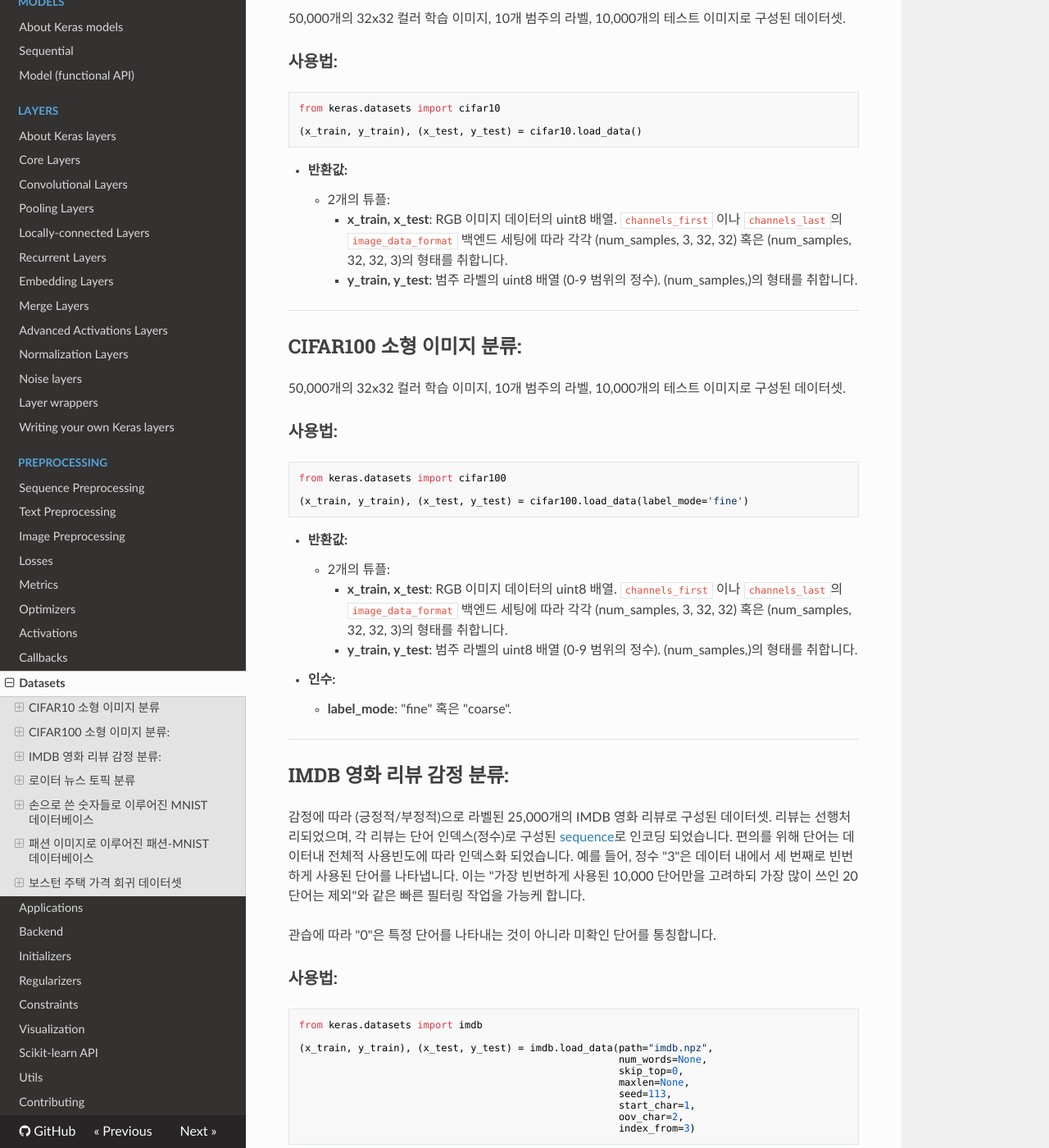
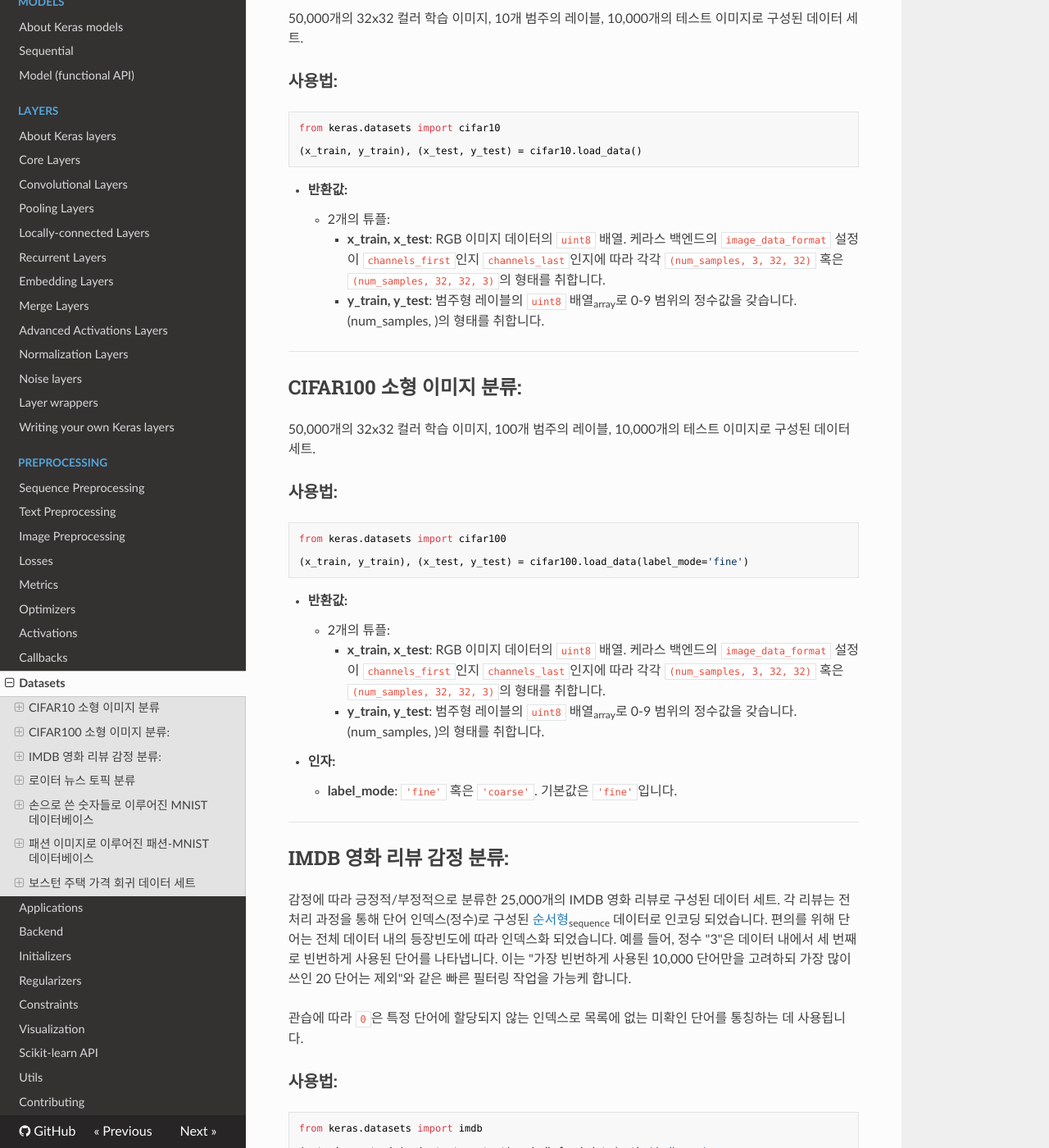
Before and after one commit to keras-team/keras-docs-ko, an MkDocs documentation site: the page built from sources/datasets.md, in a window 1280 px wide and 1400 px high, scrolled down 211 px. Shown: the whole window at 82% size. Built offline with MkDocs 1.6.1, drawn with Linux system fonts in a browser that asks for light colours; nearby versions of some CDN libraries; some of the changed text lies outside the part shown.

Commit message:
Update datasets.md
- 라벨 -> 레이블.
- 따옴표 수정.
- 콜론 (:) 수정.
- substring 추가.
- 데이터 타입 하이라이팅.
- 문장을 약간 설명 형식으로 풀어서 썼습니다.

````diff
--- a/sources/datasets.md
+++ b/sources/datasets.md
@@ -1,8 +1,8 @@
-# 데이터 셋
+# 데이터 세트
 
 ## CIFAR10 소형 이미지 분류
 
-50,000개의 32x32 컬러 학습 이미지, 10개 범주의 라벨, 10,000개의 테스트 이미지로 구성된 데이터셋.
+50,000개의 32x32 컬러 학습 이미지, 10개 범주의 레이블, 10,000개의 테스트 이미지로 구성된 데이터 세트.
 
 ### 사용법:
 
@@ -14,15 +14,15 @@
 
 - __반환값:__
     - 2개의 튜플:
-        - __x_train, x_test__: RGB 이미지 데이터의 uint8 배열. `channels_first` 이나 `channels_last`의 `image_data_format` 백엔드 세팅에 따라 각각 (num_samples, 3, 32, 32) 혹은 (num_samples, 32, 32, 3)의 형태를 취합니다.
-        - __y_train, y_test__: 범주 라벨의 uint8 배열 (0-9 범위의 정수). (num_samples,)의 형태를 취합니다.
+        - __x_train, x_test__: RGB 이미지 데이터의 `uint8` 배열. 케라스 백엔드의 `image_data_format` 설정이 `channels_first`인지 `channels_last`인지에 따라 각각 `(num_samples, 3, 32, 32)` 혹은 `(num_samples, 32, 32, 3)`의 형태를 취합니다.
+        - __y_train, y_test__: 범주형 레이블의 `uint8` 배열<sub>array</sub>로 0-9 범위의 정수값을 갖습니다. (num_samples, )의 형태를 취합니다.
 
 
 ---
 
 ## CIFAR100 소형 이미지 분류:
 
-50,000개의 32x32 컬러 학습 이미지, 10개 범주의 라벨, 10,000개의 테스트 이미지로 구성된 데이터셋.
+50,000개의 32x32 컬러 학습 이미지, 100개 범주의 레이블, 10,000개의 테스트 이미지로 구성된 데이터 세트.
 
 ### 사용법:
 
@@ -34,28 +34,28 @@
 
 - __반환값:__
     - 2개의 튜플:
-        - __x_train, x_test__: RGB 이미지 데이터의 uint8 배열. `channels_first` 이나 `channels_last`의 `image_data_format` 백엔드 세팅에 따라 각각 (num_samples, 3, 32, 32) 혹은 (num_samples, 32, 32, 3)의 형태를 취합니다.
-        - __y_train, y_test__: 범주 라벨의 uint8 배열 (0-9 범위의 정수). (num_samples,)의 형태를 취합니다.
+        - __x_train, x_test__: RGB 이미지 데이터의 `uint8` 배열. 케라스 백엔드의 `image_data_format` 설정이 `channels_first`인지 `channels_last`인지에 따라 각각 `(num_samples, 3, 32, 32)` 혹은 `(num_samples, 32, 32, 3)`의 형태를 취합니다.
+        - __y_train, y_test__: 범주형 레이블의 `uint8` 배열<sub>array</sub>로 0-9 범위의 정수값을 갖습니다. (num_samples, )의 형태를 취합니다.
 
-- __인수:__
+- __인자:__
 
-    - __label_mode__: "fine" 혹은 "coarse".
+    - __label_mode__: `'fine'` 혹은 `'coarse'`. 기본값은 `'fine'`입니다.
 
 
 ---
 
 ## IMDB 영화 리뷰 감정 분류:
 
-감정에 따라 (긍정적/부정적)으로 라벨된 25,000개의 IMDB 영화 리뷰로 구성된 데이터셋. 리뷰는 선행처리되었으며, 각 리뷰는 단어 인덱스(정수)로 구성된 [sequence](preprocessing/sequence.md)로 인코딩 되었습니다. 편의를 위해 단어는 데이터내 전체적 사용빈도에 따라 인덱스화 되었습니다. 예를 들어, 정수 "3"은 데이터 내에서 세 번째로 빈번하게 사용된 단어를 나타냅니다. 이는 "가장 빈번하게 사용된 10,000 단어만을 고려하되 가장 많이 쓰인 20 단어는 제외"와 같은 빠른 필터링 작업을 가능케 합니다.
+감정에 따라 긍정적/부정적으로 분류한 25,000개의 IMDB 영화 리뷰로 구성된 데이터 세트. 각 리뷰는 전처리 과정을 통해 단어 인덱스(정수)로 구성된 [순서형](preprocessing/sequence.md)<sub>sequence</sub> 데이터로 인코딩 되었습니다. 편의를 위해 단어는 전체 데이터 내의 등장빈도에 따라 인덱스화 되었습니다. 예를 들어, 정수 "3"은 데이터 내에서 세 번째로 빈번하게 사용된 단어를 나타냅니다. 이는 "가장 빈번하게 사용된 10,000 단어만을 고려하되 가장 많이 쓰인 20 단어는 제외"와 같은 빠른 필터링 작업을 가능케 합니다.
 
-관습에 따라 "0"은 특정 단어를 나타내는 것이 아니라 미확인 단어를 통칭합니다.
+관습에 따라 `0`은 특정 단어에 할당되지 않는 인덱스로 목록에 없는 미확인 단어를 통칭하는 데 사용됩니다.
 
 ### 사용법:
 
 ```python
 from keras.datasets import imdb
 
-(x_train, y_train), (x_test, y_test) = imdb.load_data(path="imdb.npz",
+(x_train, y_train), (x_test, y_test) = imdb.load_data(path='imdb.npz',
                                                       num_words=None,
                                                       skip_top=0,
                                                       maxlen=None,
@@ -66,34 +66,33 @@
 ```
 - __반환값:__
     - 2개의 튜플:
-        - __x_train, x_test__: 인덱스(정수)의 리스트인 시퀀스로 이루어진 리스트. 만약 num_words 인수를 특정지으면, 인덱스의 최대값은 num_words-1 입니다. 만약 maxlen 인수를 특정지으면, 시퀀스 길이의 최대값은 maxlen입니다.
-        - __y_train, y_test__: 정수 라벨(1 or 0)로 이루어진 리스트.
+        - __x_train, x_test__: 글에 등장하는 단어 순서에 따라 정수 인덱스가 나열된 리스트들로 이루어진 리스트. `num_words`인자를 지정하면 사용 가능한 인덱스의 최댓값은 `num_words-1`이 됩니다. `maxlen`인자를 지정하면 개별 리스트 길이의 최댓값은 maxlen이 됩니다.
+        - __y_train, y_test__: `1` 또는 `0`의 정수 레이블로 이루어진 리스트.
 
-- __인수:__
+- __인자:__
 
     - __path__: (`'~/.keras/datasets/' + path`)의 위치에 데이터가 없다면, 이 위치로 데이터가 다운로드됩니다.
-    - __num_words__: 정수 혹은 None. 고려할 가장 빈번한 단어. 그보다 드물게 사용된 단어는 시퀸스 데이터에 `oov_char` 값으로 나타납니다.
-    - __skip_top__: 정수. 고려하지 않을 가장 빈번한 단어. 이러한 단어는 시퀀스 데이터에 `oov_char` 값으로 나타납니다.
-    - __maxlen__: 정수. 시퀀스 길의의 최대값. 더 긴 시퀀스는 잘라냅니다.
-    - __seed__: 정수. 재현 가능한 데이터 셔플링을 위한 시드입니다.
-    - __start_char__: 정수. 시퀀스의 첫 시작이 이 문자로 마킹됩니다.
-        0은 통상 패딩 문자이므로 1으로 조정하십시오.
-    - __oov_char__: 정수. `num_words` 혹은 `skip_top`으로 인하여 제외된 단어는 이 문자로 대체됩니다.
-    - __index_from__: 정수. 단어를 이 인덱스 이상의 수로 인덱스화 시킵니다.
+    - __num_words__: `int` 혹은 `None`. 등장 횟수가 큰 순서대로 상위 몇 번째까지의 단어를 인덱스로 사용할지 결정합니다. 범위 바깥의 단어는 데이터에서 `oov_char`값으로 나타납니다. 기본값은 `None`입니다.
+    - __skip_top__: `int`. 등장 횟수가 큰 순서대로 상위 몇 번째까지의 단어를 무시할지 결정합니다. 지정된 단어는 데이터에 `oov_char` 값으로 나타납니다. 기본값은 `0`입니다.
+    - __maxlen__: `int`. 개별 텍스트를 나타내는 순서형 인덱스 리스트의 최대 길이. 초과하는 부분은 잘라냅니다. 기본값은 `None`입니다.
+    - __seed__: `int`. 데이터 뒤섞기 과정을 재현 가능하게 하기 위한 시드입니다.
+    - __start_char__: `int`. 텍스트의 시작 지점을 나타내기 위한 인덱스를 지정합니다. 대개 `0`은 패딩에 사용되는 인덱스이므로 `1`을 사용합니다.
+    - __oov_char__: `int`. `num_words` 혹은 `skip_top`으로 인하여 제외된 단어는 여기서 지정한 인덱스로 대체됩니다. 기본값은 `2`입니다.
+    - __index_from__: `int`. 단어에 부여할 인덱스의 최솟값을 지정합니다. 기본값은 `3`입니다.
 
 
 ---
 
 ## 로이터 뉴스 토픽 분류
 
-46가지 토픽으로 라벨이 달린 11,228개의 로이터 뉴스로 이루어진 데이터셋. IMDB 데이터셋과 마찬가지로, 각 뉴스는 (같은 방식을 사용한) 단어 인덱스의 시퀀스로 인코딩되어 있습니다.
+11,228개의 로이터 뉴스를 46가지 주제에 따라 분류한 데이터 세트. IMDB 데이터 세트와 마찬가지로 동일한 전처리 과정을 거친 단어 인덱스의 순서형 데이터로 인코딩되어 있습니다.
 
 ### 사용법:
 
 ```python
 from keras.datasets import reuters
 
-(x_train, y_train), (x_test, y_test) = reuters.load_data(path="reuters.npz",
+(x_train, y_train), (x_test, y_test) = reuters.load_data(path='reuters.npz',
                                                          num_words=None,
                                                          skip_top=0,
                                                          maxlen=None,
@@ -104,19 +103,19 @@
                                                          index_from=3)
 ```
 
-세부사항은 IMDB 데이터셋과 동일하나, 다음의 추가사항이 있습니다:
+인자 및 세부사항은 IMDB 데이터 세트와 동일하나, 다음과 같은 추가사항이 있습니다.
 
-- __test_split__: float. 테스트 데이터로 사용할 데이터셋의 비율.
+- __test_split__: `float`. 전체 데이터 세트 가운데 테스트용으로 분리할 데이터의 비율. 기본값은 `0.2`입니다.
 
-또한 이 데이터셋은 시퀀스를 인코딩하는데 사용할 단어 인덱스를 제공합니다:
+또한 뉴스 데이터를 인코딩하는데 사용된 단어 인덱스도 함께 제공됩니다.
 
 ```python
-word_index = reuters.get_word_index(path="reuters_word_index.json")
+word_index = reuters.get_word_index(path='reuters_word_index.json')
 ```
 
-- __반환값:__ 키가 단어(str)이고 값이 인덱스(integer)인 하나의 딕셔너리. 예시. `word_index["giraffe"]`는 `1234`라는 값을 반환할 수 있습니다.
+- __반환값:__ 키가 단어(`str`)이고 값이 인덱스(`int`)인 하나의 딕셔너리. (예: `word_index['giraffe']`는 `1234`라는 값을 반환할 수 있습니다.)
 
-- __인수:__
+- __인자:__
 
     - __path__: (`'~/.keras/datasets/' + path`)의 위치에 인덱스 파일이 없다면, 이 위치로 다운로드 됩니다.
 
@@ -125,7 +124,7 @@
 
 ## 손으로 쓴 숫자들로 이루어진 MNIST 데이터베이스
 
-10가지 숫자에 대한 60,000개의 28x28 그레이 스케일 이미지 데이터셋과, 그에 더해 10,000개의 이미지로 이루어진 테스트셋.
+10가지 숫자에 대한 60,000개의 28x28 그레이 스케일 이미지 데이터 세트와 10,000개의 이미지로 이루어진 테스트 세트.
 
 ### 사용법:
 
@@ -137,21 +136,21 @@
 
 - __반환값:__
     - 2개의 튜플:
-        - __x_train, x_test__: 그레이 스케일 이미지 데이터의 uint8 배열. (num_samples, 28, 28)의 형태를 취합니다.
-        - __y_train, y_test__: 숫자 라벨의 uint8 배열 (0-9 범위의 정수). (num_samples,)의 형태를 취합니다.
+        - __x_train, x_test__: 그레이 스케일 이미지 데이터의 `uint8` 배열. `(num_samples, 28, 28)`의 형태를 취합니다.
+        - __y_train, y_test__: 숫자 레이블의 `uint8` 배열로 0-9 범위의 정수값을 갖습니다. `(num_samples, )`의 형태를 취합니다.
 
-- __인수:__
+- __인자:__
 
-    - __path__: ('~/.keras/datasets/' + path`)의 위치에 인덱스 파일이 없다면, 이 위치로 다운로드 됩니다.
+    - __path__: (`'~/.keras/datasets/' + path`)의 위치에 인덱스 파일이 없다면, 이 위치로 다운로드 됩니다.
 
 
 ---
 
 ## 패션 이미지로 이루어진 패션-MNIST 데이터베이스
 
-10가지 패션 범주에 대한 60,000개의 28x28 그레일 스케일 이미지로 이루어진 데이터셋과, 그에 더해 10,000개의 이미지로 이루어진 테스트셋. 이 데이터 셋은 MNIST를 간편하게 대체하는 용도로 사용할 수 있습니다. 클래스 라벨은 다음과 같습니다:
+10가지 패션 범주에 대한 60,000개의 28x28 그레일 스케일 이미지로 이루어진 데이터 세트와 10,000개의 이미지로 이루어진 테스트 세트. 이 데이터 세트는 MNIST를 간편하게 대체하는 용도로 사용할 수 있습니다. 클래스 레이블은 다음과 같습니다:
 
-| 라벨 | 설명 |
+| 레이블 | 설명 |
 | --- | --- |
 | 0 | 티셔츠/상의 |
 | 1 | 바지 |
@@ -174,19 +173,19 @@
 
 - __반환값:__
     - 2개의 튜플:
-        - __x_train, x_test__: 그레이 스케일 이미지 데이터의 uint8 배열. (num_samples, 28, 28)의 형태를 취합니다.
-        - __y_train, y_test__: 숫자 라벨의 uint8 배열 (0-9 범위의 정수). (num_samples,)의 형태를 취합니다.
+        - __x_train, x_test__: 그레이 스케일 이미지 데이터의 `uint8` 배열. `(num_samples, 28, 28)`의 형태를 취합니다.
+        - __y_train, y_test__: 숫자 레이블의 `uint8` 배열로 0-9 범위의 정수값을 갖습니다. `(num_samples, )`의 형태를 취합니다.
 
 
 ---
 
-## 보스턴 주택 가격 회귀 데이터셋
+## 보스턴 주택 가격 회귀 데이터 세트
 
 
-카네기 멜론 대학이 관리하는 StatLib 도서관의 데이터셋.
+카네기 멜론 대학이 관리하는 StatLib 도서관의 데이터 세트.
 
-각 샘플은 1970년대 보스턴 근교 여러지역에 위치한 주택의 13가지 속성으로 이루어져 있습니다.
-타겟은 한 지역의 주택들의 (1,000$ 단위) 중앙값입니다.
+각 샘플은 1970년대 보스턴 근교 여러지역에 위치한 주택의 13가지 속성값으로 이루어져 있습니다.
+타겟은 한 지역의 주택들의 (1,000$ 단위) 중앙값<sub>median</sub>입니다.
 
 
 ### 사용법:
@@ -197,11 +196,10 @@
 (x_train, y_train), (x_test, y_test) = boston_housing.load_data()
 ```
 
-- __인수:__
-    - __path__: 데이터셋을 로컬로 캐싱할 경로
-        (~/.keras/datasets를 기준으로).
-    - __seed__: 테스트 데이터를 분할하기 전 데이터 셔플링을 위한 시드.
-    - __test_split__: 테스트셋으로 남겨둘 데이터의 비율.
+- __인자:__
+    - __path__: 데이터 세트를 다운로드할 경로. (`'~/.keras/datasets/' + path`)의 형태로 지정됩니다.
+    - __seed__: 데이터 뒤섞기 과정을 재현 가능하게 하기 위한 시드입니다. 뒤섞기 과정은 데이터 세트를 분할하기 전에 이루어집니다.
+    - __test_split__: 테스트용으로 분리할 데이터의 비율.
 
 - __반환값:__
-    Numpy 배열들로 이루어진 튜플: `(x_train, y_train), (x_test, y_test)`.
+    NumPy 배열들로 이루어진 튜플: `(x_train, y_train), (x_test, y_test)`.
````
